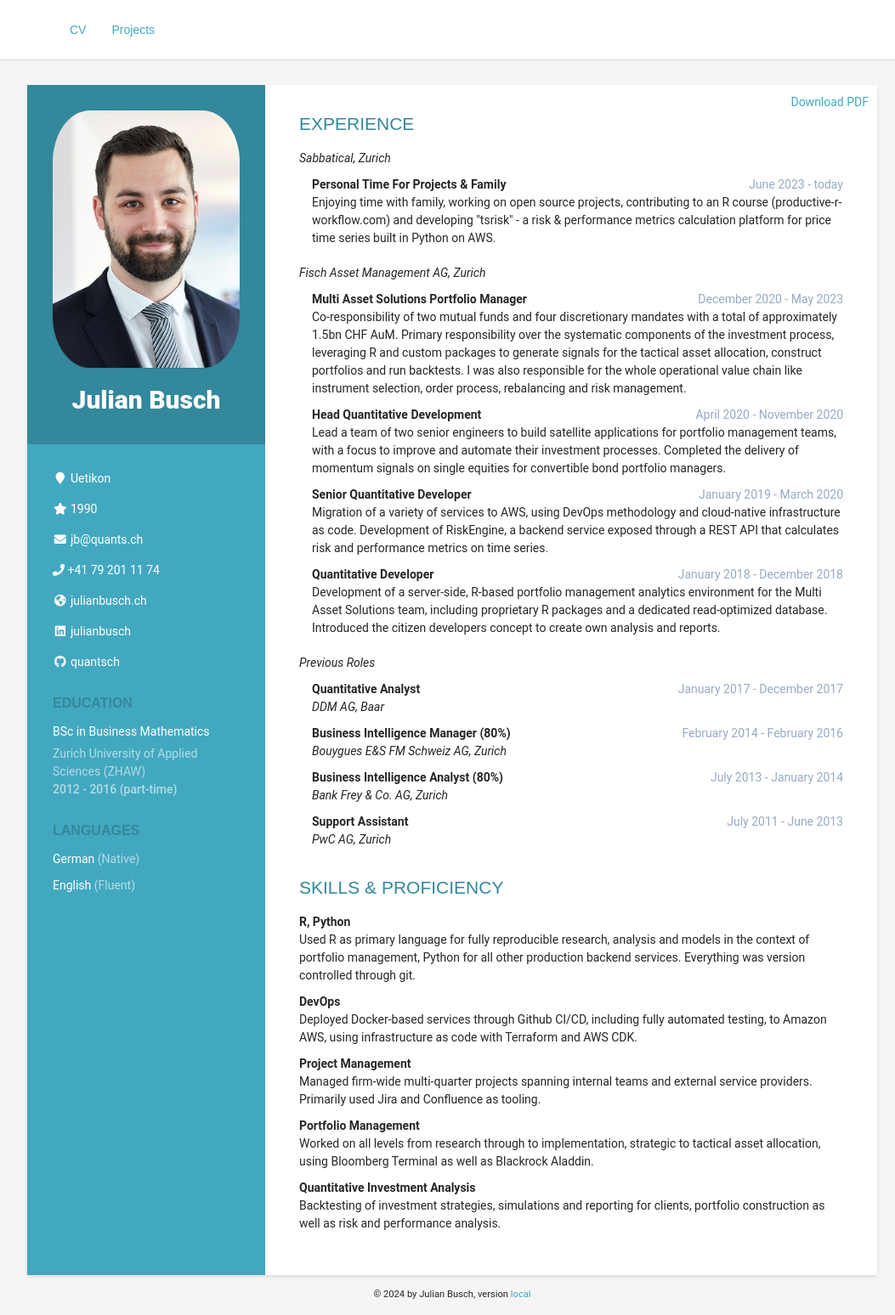
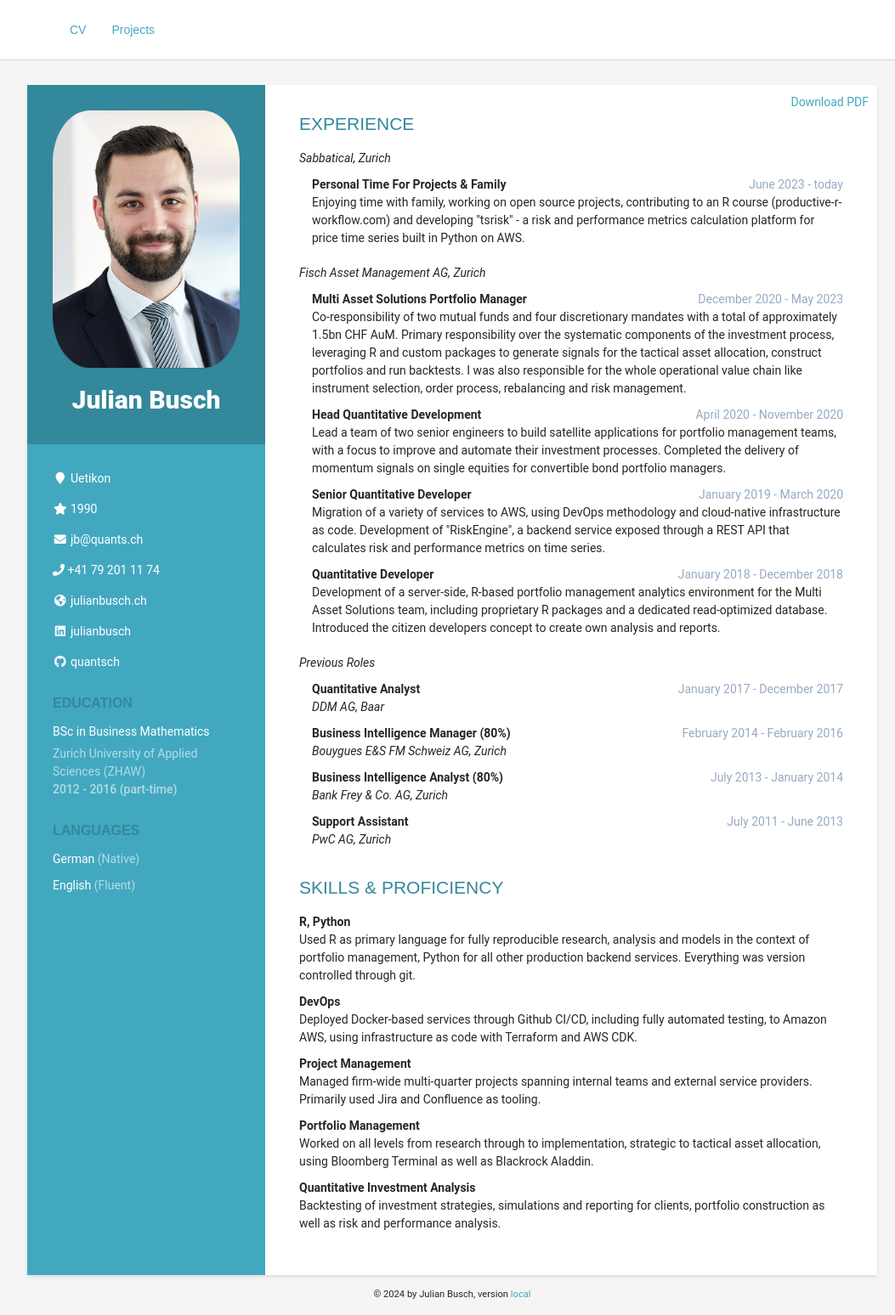
Before and after one commit to quantsch/quantsch.github.io, a Jekyll site: the page built from index.md, in a window 1280 px wide. Shown: the whole page at 85% size, without its empty margins (108-1161 px from the left). Built offline with Jekyll 4.4.1, drawn with Linux system fonts in a browser that asks for light colours.

Commit message:
text improvements

```diff
--- a/_data/cv.yml
+++ b/_data/cv.yml
@@ -48,7 +48,7 @@ experiences:
                 time: June 2023 - today
                 description: "Enjoying time with family, working on open source
                 projects, contributing to an R course (productive-r-workflow.com)
-                and developing \"tsrisk\" - a risk & performance metrics
+                and developing \"tsrisk\" - a risk and performance metrics
                 calculation platform for price time series built in Python on AWS."
         - company: Fisch Asset Management AG
           location: Zurich
@@ -71,7 +71,7 @@ experiences:
                 time: January 2019 - March 2020
                 description: "Migration of a variety of services to AWS, using
                 DevOps methodology and cloud-native infrastructure as code.
-                Development of RiskEngine, a backend service exposed through a REST API that
+                Development of \"RiskEngine\", a backend service exposed through a REST API that
                 calculates risk and performance metrics on time series."
               - title: Quantitative Developer
                 time: January 2018 - December 2018
```
